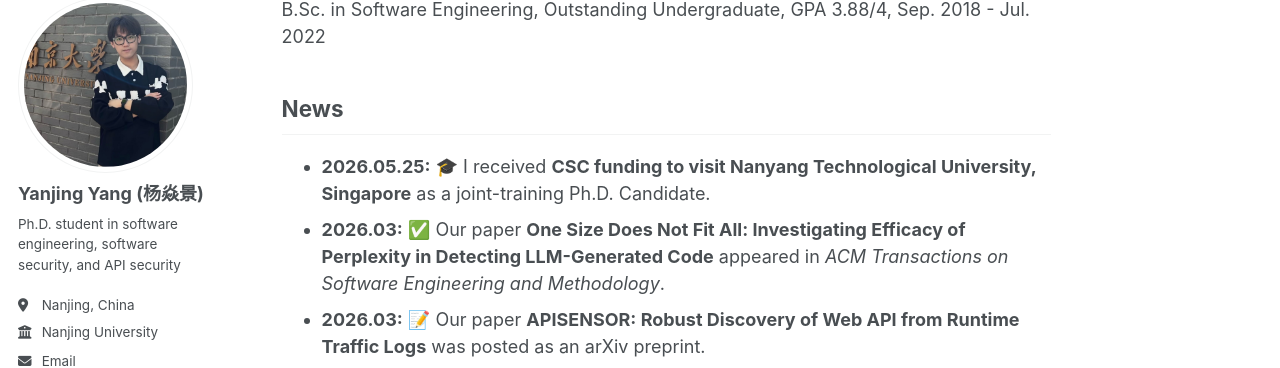
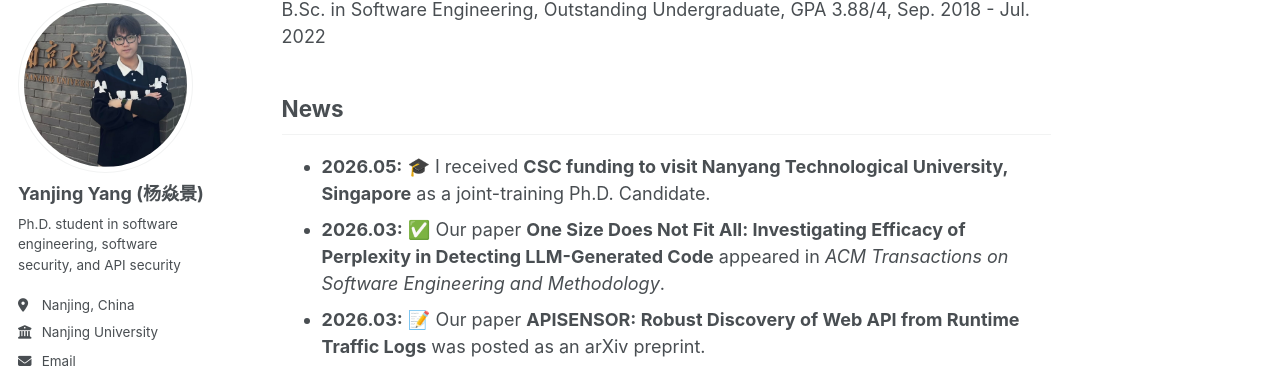
Before and after one commit to Yang-Yanjing/Yang-Yanjing.github.io, a Jekyll site: the page built from _pages/about.md, in a window 1280 px wide and 900 px high, scrolled down 1290 px. Shown: the part 104-472 px from the top of the window. Built offline with Jekyll 4.4.1, drawn with Linux system fonts in a browser that asks for light colours; a style sheet for code colours, icons or effects is not loaded.

Commit message:
Adjust CSC funding news date

```diff
--- a/_pages/about.md
+++ b/_pages/about.md
@@ -37,7 +37,7 @@ B.Sc. in Software Engineering, Outstanding Undergraduate, GPA 3.88/4, Sep. 2018
 
 ## News
 
-- **2026.05.25:** 🎓 I received **CSC funding to visit Nanyang Technological University, Singapore** as a joint-training Ph.D. Candidate.
+- **2026.05:** 🎓 I received **CSC funding to visit Nanyang Technological University, Singapore** as a joint-training Ph.D. Candidate.
 - **2026.03:** ✅ Our paper **One Size Does Not Fit All: Investigating Efficacy of Perplexity in Detecting LLM-Generated Code** appeared in *ACM Transactions on Software Engineering and Methodology*.
 - **2026.03:** 📝 Our paper **APISENSOR: Robust Discovery of Web API from Runtime Traffic Logs** was posted as an arXiv preprint.
 - **2026.03:** 🎉 Our paper **Automated Localization of Affected Libraries and Versions from Vulnerability Reports** was accepted by *IEEE Transactions on Software Engineering*.
```
